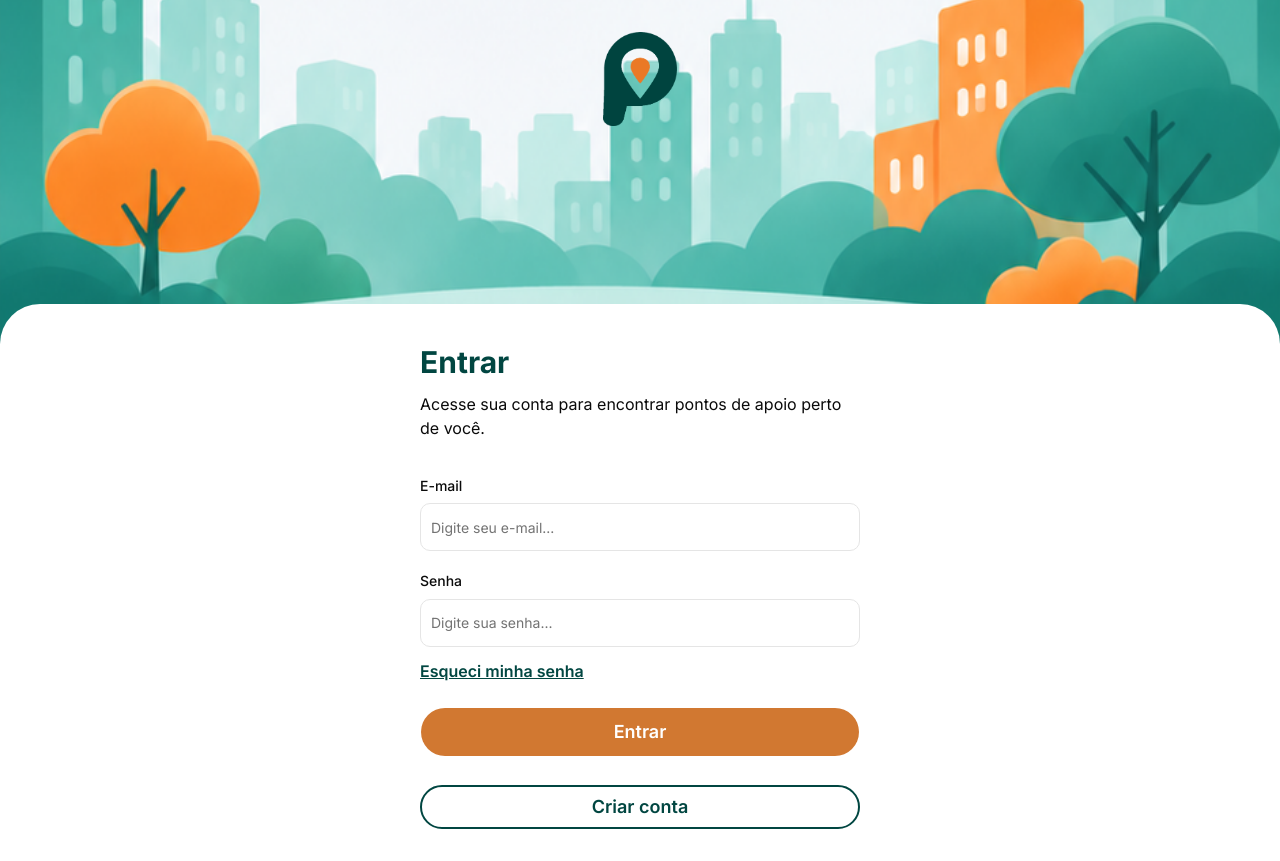
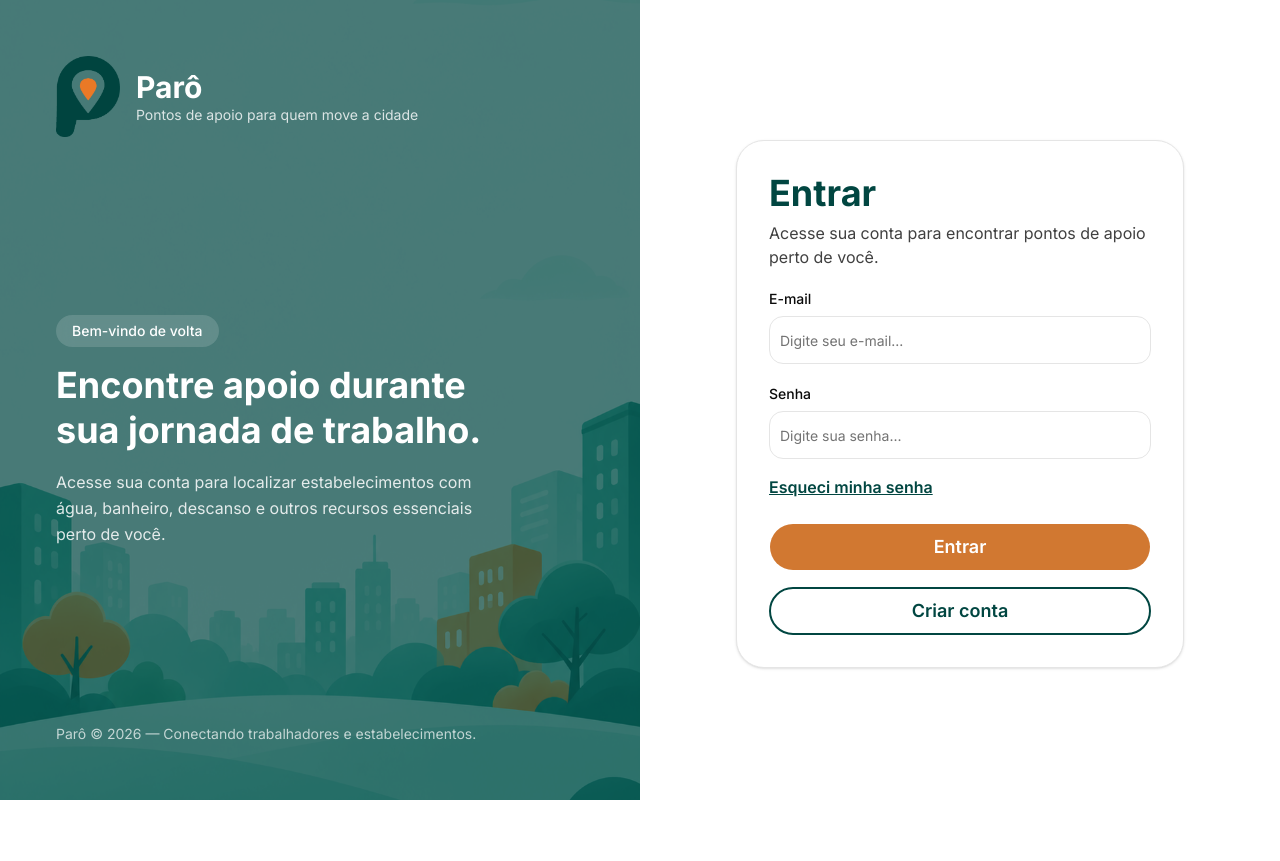
Before and after one commit to Lsko27/GS2---Paro, a Next.js app: page /login in a window 1280 px wide. After the commit the page ends 800 px from the top, so only its background shows below. Built offline with nearby package versions, Linux system fonts and the light colour scheme.

Commit message:
feat(auth): add responsive desktop for login and register page

```diff
--- a/app/login/page.tsx
+++ b/app/login/page.tsx
@@ -126,13 +126,14 @@ const LoginPage = () => {
   };
 
   return (
-    <main>
-      <div className="relative flex h-[44svh] min-h-75 max-h-95 shrink-0 items-start justify-center overflow-hidden pt-8">
+    <main className="min-h-dvh bg-white lg:grid lg:grid-cols-2">
+      {/* Mobile Hero */}
+      <div className="relative flex h-[44svh] min-h-75 max-h-95 shrink-0 items-start justify-center overflow-hidden pt-8 lg:hidden">
         <Image
           src="/city.png"
           alt="Parô banner"
           fill
-          sizes="(max-width: 480px) 100vw, 480px"
+          sizes="(max-width: 768px) 100vw, 50vw"
           className="object-cover object-[center_82%]"
         />
 
@@ -145,16 +146,66 @@ const LoginPage = () => {
         />
       </div>
 
-      <section className="relative z-10 -mt-12 w-full flex-1 rounded-t-[40px] bg-white pt-10 pb-8">
-        <div className="mx-auto w-full max-w-120 px-5">
-          <div className="space-y-3">
-            <h1 className="text-3xl font-bold text-primary">Entrar</h1>
+      {/* Desktop Left Side */}
+      <section className="relative hidden min-h-dvh overflow-hidden lg:flex lg:flex-col lg:justify-between">
+        <Image
+          src="/city.png"
+          alt="Parô banner"
+          fill
+          sizes="50vw"
+          className="object-cover object-[center_70%]"
+          priority
+        />
 
-            <p className="pb-6 text-md">
-              Acesse sua conta para encontrar pontos de apoio perto de você.
+        <div className="absolute inset-0 bg-primary/70" />
+
+        <div className="relative z-10 flex flex-1 flex-col justify-between p-10 xl:p-14">
+          <div className="flex items-center gap-4">
+            <Image src="/logo.png" alt="Parô" width={64} height={82} />
+            <div>
+              <h1 className="text-3xl font-bold text-white">Parô</h1>
+              <p className="text-sm text-white/80">
+                Pontos de apoio para quem move a cidade
+              </p>
+            </div>
+          </div>
+
+          <div className="max-w-md">
+            <span className="mb-4 inline-block rounded-full bg-white/15 px-4 py-1.5 text-sm font-medium text-white backdrop-blur-sm">
+              Bem-vindo de volta
+            </span>
+
+            <h2 className="text-4xl font-bold leading-tight text-white">
+              Encontre apoio durante sua jornada de trabalho.
+            </h2>
+
+            <p className="mt-4 text-base leading-relaxed text-white/85">
+              Acesse sua conta para localizar estabelecimentos com água,
+              banheiro, descanso e outros recursos essenciais perto de você.
             </p>
+          </div>
 
-            <form onSubmit={form.handleSubmit(onSubmit)}>
+          <p className="relative z-10 text-sm text-white/70">
+            Parô © 2026 — Conectando trabalhadores e estabelecimentos.
+          </p>
+        </div>
+      </section>
+
+      {/* Form Area */}
+      <section className="relative z-10 -mt-12 w-full flex-1 rounded-t-[40px] bg-white px-5 pt-10 pb-8 lg:mt-0 lg:flex lg:min-h-dvh lg:items-center lg:justify-center lg:rounded-none lg:px-8">
+        <div className="w-full max-w-120 lg:max-w-md">
+          <div className="space-y-3 lg:rounded-[28px] lg:border lg:border-neutral-200 lg:bg-white lg:p-8 lg:shadow-sm">
+            <div className="space-y-2">
+              <h1 className="text-3xl font-bold text-primary lg:text-4xl">
+                Entrar
+              </h1>
+
+              <p className="text-md text-neutral-700">
+                Acesse sua conta para encontrar pontos de apoio perto de você.
+              </p>
+            </div>
+
+            <form onSubmit={form.handleSubmit(onSubmit)} className="pt-2">
               <FieldGroup>
                 <Controller
                   name="email"
@@ -170,6 +221,7 @@ const LoginPage = () => {
                         autoComplete="email"
                         aria-invalid={fieldState.invalid}
                         placeholder="Digite seu e-mail..."
+                        className="h-12 rounded-xl"
                       />
 
                       {fieldState.invalid && (
@@ -193,6 +245,7 @@ const LoginPage = () => {
                         autoComplete="current-password"
                         aria-invalid={fieldState.invalid}
                         placeholder="Digite sua senha..."
+                        className="h-12 rounded-xl"
                       />
 
                       {fieldState.invalid && (
@@ -225,7 +278,7 @@ const LoginPage = () => {
 
               <Link
                 href="/forgot-password"
-                className="mt-3 block w-fit font-semibold text-primary underline"
+                className="mt-4 block w-fit font-semibold text-primary underline"
               >
                 Esqueci minha senha
               </Link>
@@ -234,7 +287,7 @@ const LoginPage = () => {
                 <Button
                   type="submit"
                   disabled={form.formState.isSubmitting}
-                  className="rounded-full bg-paro-orange p-6 text-lg font-semibold"
+                  className="h-12 rounded-full bg-paro-orange text-lg font-semibold"
                 >
                   {form.formState.isSubmitting ? (
                     <>
@@ -251,7 +304,7 @@ const LoginPage = () => {
 
                 <Link
                   href="/register"
-                  className="mt-3 flex h-11 w-full items-center justify-center rounded-full border-2 border-primary text-lg font-semibold text-primary"
+                  className="flex h-12 w-full items-center justify-center rounded-full border-2 border-primary text-lg font-semibold text-primary"
                 >
                   Criar conta
                 </Link>
--- a/app/register/page.tsx
+++ b/app/register/page.tsx
@@ -1,16 +1,17 @@
 import Image from "next/image";
 import RegisterForm from "./_components/register-form";
 
-export default function CadastroPage() {
+export default function RegisterPage() {
   return (
-    <main className="flex min-h-dvh flex-col">
-      <div className="relative flex h-[30svh] min-h-52 max-h-64 shrink-0 items-start justify-center overflow-hidden pt-8">
+    <main className="min-h-dvh bg-white lg:grid lg:grid-cols-2">
+      {/* Mobile Hero */}
+      <div className="relative flex h-[30svh] min-h-52 max-h-64 shrink-0 items-start justify-center overflow-hidden pt-8 lg:hidden">
         <Image
           src="/city.png"
           alt="Parô banner"
           fill
-          sizes="(max-width: 480px) 100vw, 480px"
-          className="object-cover object-[center_82%]"
+          sizes="(max-width: 768px) 100vw, 50vw"
+          className="object-cover object-[center_80%]"
         />
 
         <Image
@@ -22,12 +23,69 @@ export default function CadastroPage() {
         />
       </div>
 
-      <section className="relative z-10 -mt-12 w-full flex-1 rounded-t-[40px] bg-white pt-6 pb-8">
-        <div className="mx-auto w-full max-w-120 space-y-3 px-5">
-          <h1 className="text-3xl font-bold text-primary">Criar Conta</h1>
-          <p className="pb-6 text-base">Cadastre-se para usar o Parô.</p>
+      {/* Desktop Left Side */}
+      <section className="relative hidden overflow-hidden lg:sticky lg:top-0 lg:flex lg:h-dvh lg:flex-col">
+        <Image
+          src="/city.png"
+          alt="Parô banner"
+          fill
+          sizes="50vw"
+          className="object-cover object-[center_70%]"
+          priority
+        />
 
-          <RegisterForm />
+        <div className="absolute inset-0 bg-primary/70" />
+
+        <div className="relative z-10 flex flex-1 flex-col justify-between p-10 xl:p-14">
+          <div className="flex items-center gap-4">
+            <Image src="/logo.png" alt="Parô" width={64} height={82} />
+
+            <div>
+              <h1 className="text-3xl font-bold text-white">Parô</h1>
+
+              <p className="text-sm text-white/80">
+                Pontos de apoio para quem move a cidade
+              </p>
+            </div>
+          </div>
+
+          <div className="max-w-md">
+            <span className="mb-4 inline-block rounded-full bg-white/15 px-4 py-1.5 text-sm font-medium text-white backdrop-blur-sm">
+              Faça parte do Parô
+            </span>
+
+            <h2 className="text-4xl leading-tight font-bold text-white">
+              Juntos, construímos uma cidade mais acolhedora.
+            </h2>
+
+            <p className="mt-4 text-base leading-relaxed text-white/85">
+              Seja você um trabalhador em busca de apoio ou um estabelecimento
+              disposto a ajudar, o Parô conecta pessoas e transforma jornadas.
+            </p>
+          </div>
+
+          <p className="text-sm text-white/70">
+            Parô © 2026 — Conectando trabalhadores e estabelecimentos.
+          </p>
+        </div>
+      </section>
+
+      {/* Register Form Area */}
+      <section className="relative z-10 -mt-12 w-full flex-1 rounded-t-[40px] bg-white px-5 pt-6 pb-8 lg:mt-0 lg:flex lg:min-h-dvh lg:items-start lg:justify-center lg:rounded-none lg:px-8 lg:py-12">
+        <div className="mx-auto w-full max-w-120 lg:max-w-lg">
+          <div className="space-y-3 lg:rounded-[28px] lg:border lg:border-neutral-200 lg:bg-white lg:p-8 lg:shadow-sm">
+            <div className="space-y-2 pb-4">
+              <h1 className="text-3xl font-bold text-primary lg:text-4xl">
+                Criar Conta
+              </h1>
+
+              <p className="text-base text-neutral-700">
+                Cadastre-se para fazer parte do Parô.
+              </p>
+            </div>
+
+            <RegisterForm />
+          </div>
         </div>
       </section>
     </main>
```
